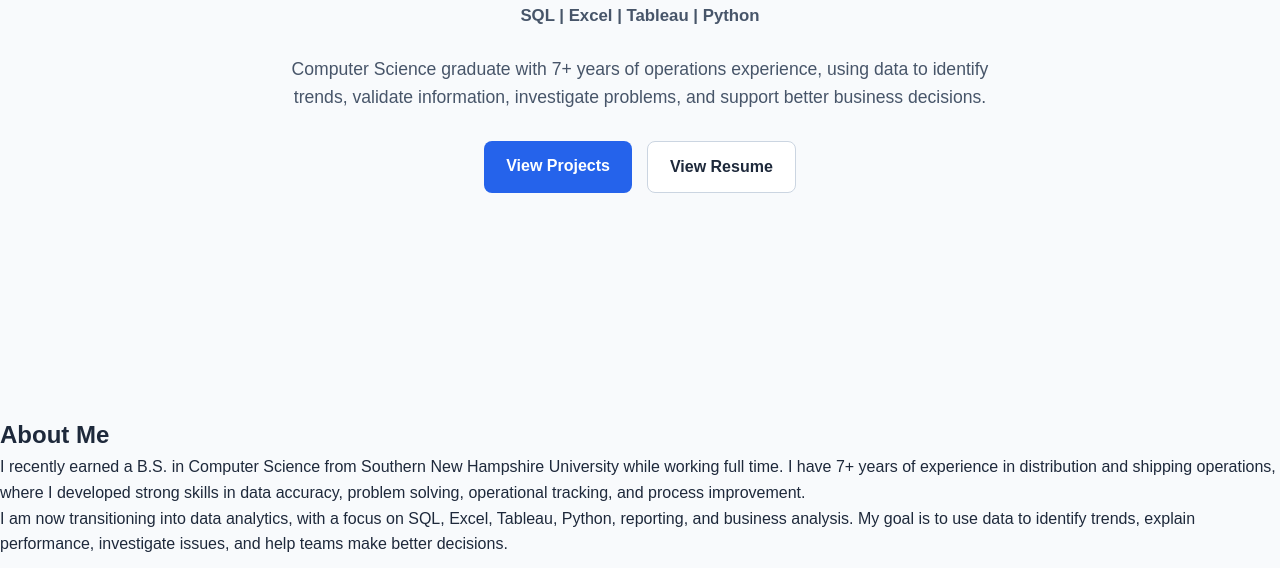
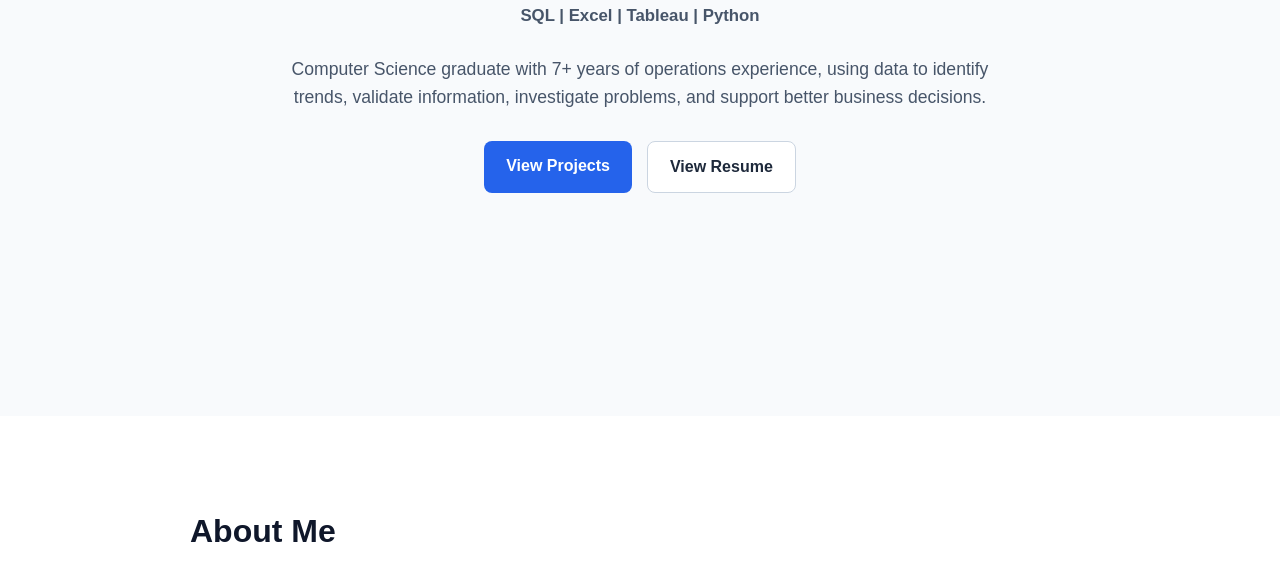
Before and after one commit to jessemorales0216/jessemorales0216.github.io, a plain HTML site: page index.html in a window 1280 px wide. Shown: the part 384-952 px from the top of the page. Drawn offline with Linux system fonts and the light colour scheme.

Commit message:
Update style.css

```diff
--- a/style.css
+++ b/style.css
@@ -99,3 +99,24 @@ body {
     font-size: 1rem;
   }
 }
+.about {
+  background-color: #ffffff;
+  padding: 90px 20px;
+}
+
+.section-container {
+  max-width: 900px;
+  margin: 0 auto;
+}
+
+.about h2 {
+  font-size: 2rem;
+  margin-bottom: 25px;
+  color: #0f172a;
+}
+
+.about p {
+  font-size: 1.05rem;
+  color: #475569;
+  margin-bottom: 18px;
+}
```
